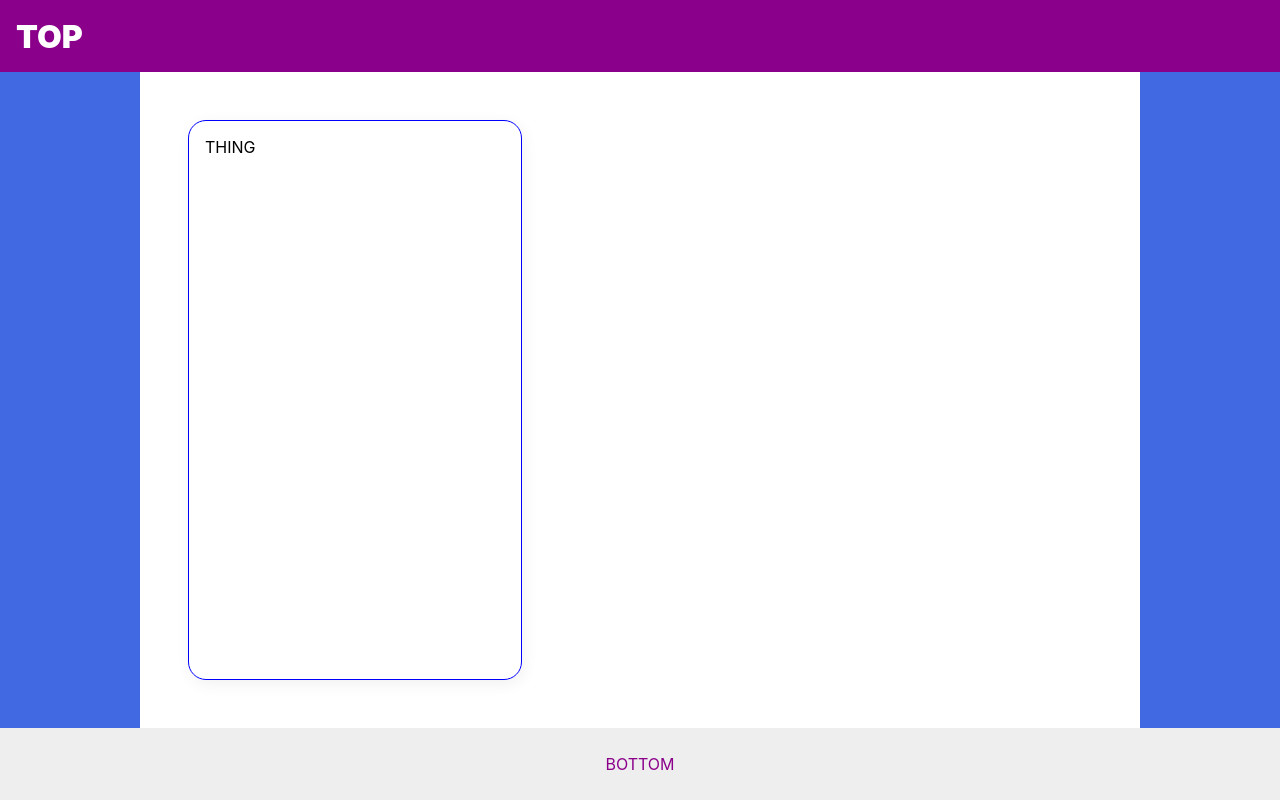
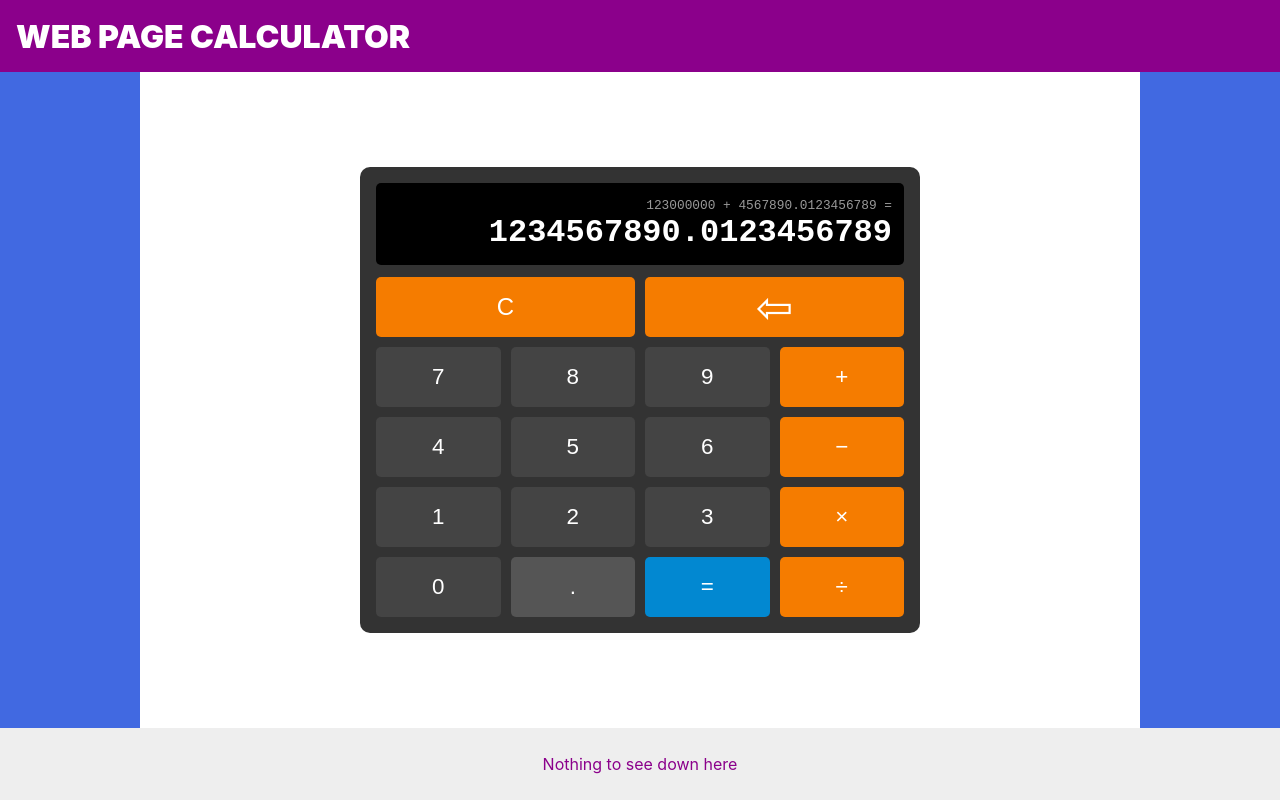
Before and after one commit to VinceDeFran/odinCalculator, a plain HTML site: page index.html in a window 1280 px wide. Drawn offline with Linux system fonts and the light colour scheme.

Commit message:
Added Calculator GUI and Finished HTML and CSS Added a complete calculator in the index.html file, and finished the style sheet for the page. Made mior pages to the page itself.  Updated the reviewed the README and annotated the requirements met.

```diff
--- a/index.html
+++ b/index.html
@@ -3,24 +3,64 @@
   <head>
     <meta charset="UTF-8">
     <meta name="viewport" content="width=device-width, initial-scale=1.0">
-    <title>The Holy Grail</title>
+    <title>Web Calculator</title>
     <link rel="stylesheet" href="style.css">
   </head>
   <body>
     <div class="header">
-      TOP
+      WEB PAGE CALCULATOR
     </div>
     <div class="mainflex">
       <div class="leftside">
       </div>
       <div class="container1">
-        <div class="item1">THING</div>
+
+
+        <div class="calculator">
+          <div class="display">
+            <div class="equation" id="equation">123000000 + 4567890.0123456789 =</div>
+            <div class="result" id="display">1234567890.0123456789</div>
+          </div>
+          <div class="buttons">
+            <!-- Row 1: C (left half) and Backspace (right half) -->
+            <button id="clear" class="btn operator half-width-left">C</button>
+            <button id="backspace" class="btn operator half-width-right" title="Backspace">⇦</button>
+
+            <!-- Row 2: 7,8,9,+ -->
+            <button class="btn digit" data-digit="7">7</button>
+            <button class="btn digit" data-digit="8">8</button>
+            <button class="btn digit" data-digit="9">9</button>
+            <button class="btn operator" data-operator="+">+</button>
+
+            <!-- Row 3: 4,5,6,- -->
+            <button class="btn digit" data-digit="4">4</button>
+            <button class="btn digit" data-digit="5">5</button>
+            <button class="btn digit" data-digit="6">6</button>
+            <button class="btn operator" data-operator="-">−</button>
+
+            <!-- Row 4: 1,2,3,* -->
+            <button class="btn digit" data-digit="1">1</button>
+            <button class="btn digit" data-digit="2">2</button>
+            <button class="btn digit" data-digit="3">3</button>
+            <button class="btn operator" data-operator="*">×</button>
+
+            <!-- Row 5: 0, ., =, / -->
+            <button class="btn digit" data-digit="0">0</button>
+            <button class="btn decimal" id="decimal">.</button>
+            <button class="btn equals" id="equals">=</button>
+            <button class="btn operator" data-operator="/">÷</button>
+          </div>
+        </div>
+
+
       </div>
+
+
       <div class="rightside">
       </div>
     </div>
     <div class="footer">
-      BOTTOM
+      Nothing to see down here
     </div>
   </body>
   <script src="javaScript.js"></script>
--- a/style.css
+++ b/style.css
@@ -1,9 +1,3 @@
-* {
-/*  outline: 2px solid red;    */
-/*  padding: 0px;              */
-/*  margin: 5px;               */
-/*  box-sizing: border-box;    */
-  }
 
   body {
   display: flex;
@@ -27,7 +21,7 @@
 .mainflex {
   display: flex;
   flex: 1;
-  justify-content: space-evenly;
+  justify-content:space-between
 }
 
 .leftside {
@@ -40,20 +34,117 @@
 }
 
 .container1 {
-  padding: 48px;
+  font-family: 'Segoe UI', Tahoma, Geneva, Verdana, sans-serif;
+  color: white;
   display: flex;
-  flex-wrap: wrap;
-  gap: 32px;
-  flex: 1;
+  justify-content: center;
+  align-items: center;
 }
 
-.item1 {
-  border: 1px solid blue;
-  box-shadow: 2px 4px 16px rgba(0,0,0,.06);
-  border-radius: 18px;
+
+.calculator {
+  box-sizing: border-box;
+  background: #333;
+  border-radius: 10px;
   padding: 16px;
-  width: 300px;
+  width: 560px;
 }
+
+.display {
+  background: #000;
+  border-radius: 5px;
+  padding: 6px 12px;
+  margin-bottom: 12px;
+  height: 70px;
+  display: flex;
+  flex-direction: column;
+  justify-content: center;
+  overflow: hidden;
+  max-width: 100%;
+  font-family: monospace;
+}
+
+.equation {
+  font-size: 0.8rem;
+  color: #999;
+  min-height: 16px;
+  white-space: nowrap;
+  overflow-x: auto;
+  text-align: right;
+}
+
+.result {
+  font-size: 2rem;
+  font-weight: bold;
+  text-align: right;
+  white-space: nowrap;
+  overflow-x: auto;
+  user-select: none;
+}
+
+/* Buttons grid with 4 columns and 5 rows as required */
+.buttons {
+  display: grid;
+  grid-template-columns: repeat(4, 1fr);
+  grid-auto-rows: 60px;
+  grid-gap: 10px;
+}
+
+/* Normal buttons */
+.btn {
+  background: #444;
+  border: none;
+  border-radius: 5px;
+  font-size: 1.4rem;
+  color: white;
+  cursor: pointer;
+  user-select: none;
+  transition: background 0.25s ease;
+  display: flex;
+  justify-content: center;
+  align-items: center;
+}
+
+/* Active button style */
+.btn:active {
+  background: #666;
+}
+
+.btn.operator {
+  background: #f57c00;
+}
+
+.btn.operator:active {
+  background: #ff9800;
+}
+
+.btn.equals {
+  background: #0288d1;
+}
+
+.btn.equals:active {
+  background: #03a9f4;
+}
+
+.btn.decimal {
+  background: #555;
+}
+
+.btn.decimal:active {
+  background: #777;
+}
+
+/* Half width buttons for top row */
+.half-width-left {
+  font-size:x-large;
+  grid-column: 1 / span 2;
+}
+
+.half-width-right {
+  font-size: 2.8rem;
+  grid-column: 3 / span 2;
+}
+
 
 .rightside {
   flex-shrink: 0;
```
Also changed, not shown: 1 other file.
